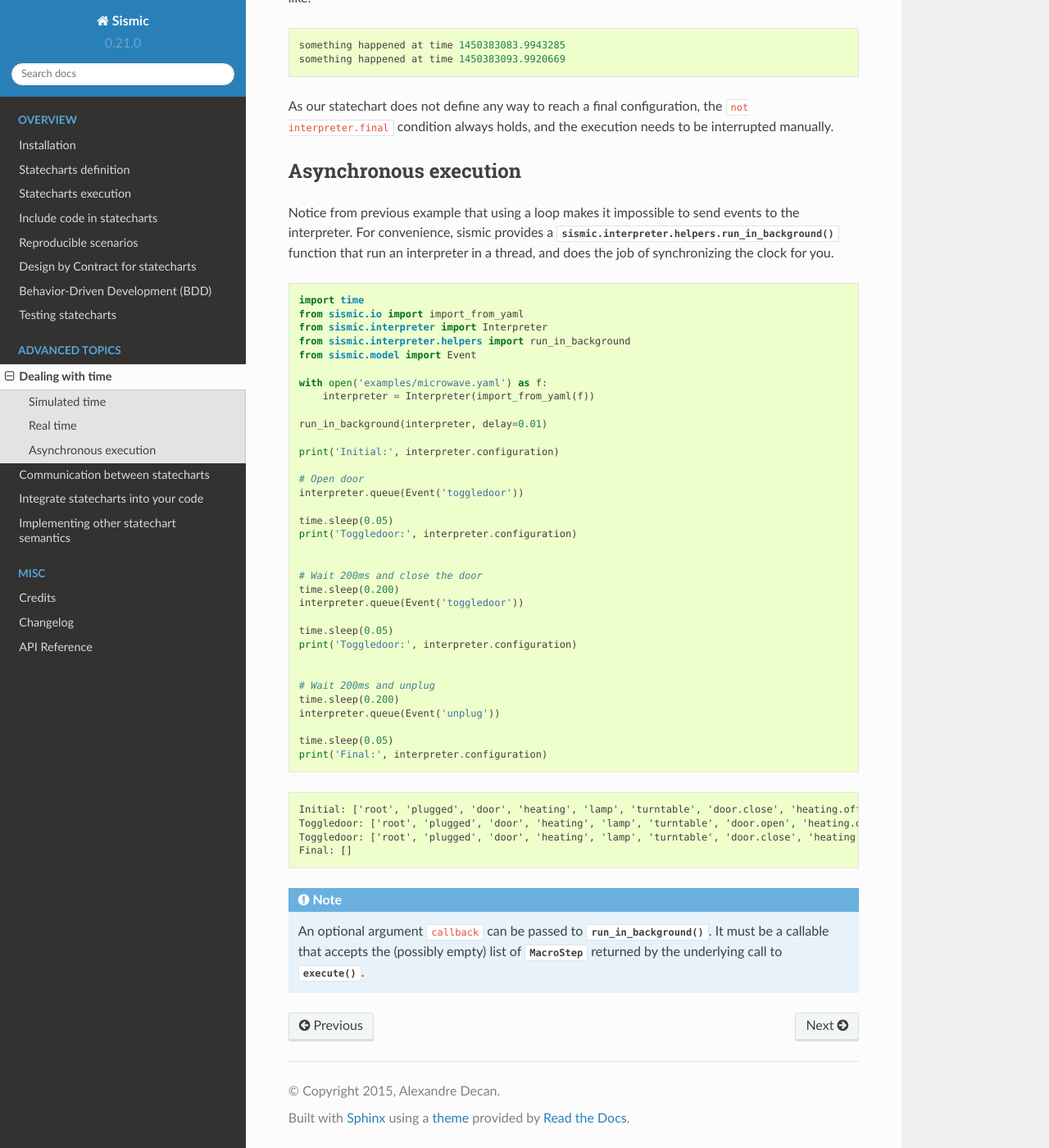
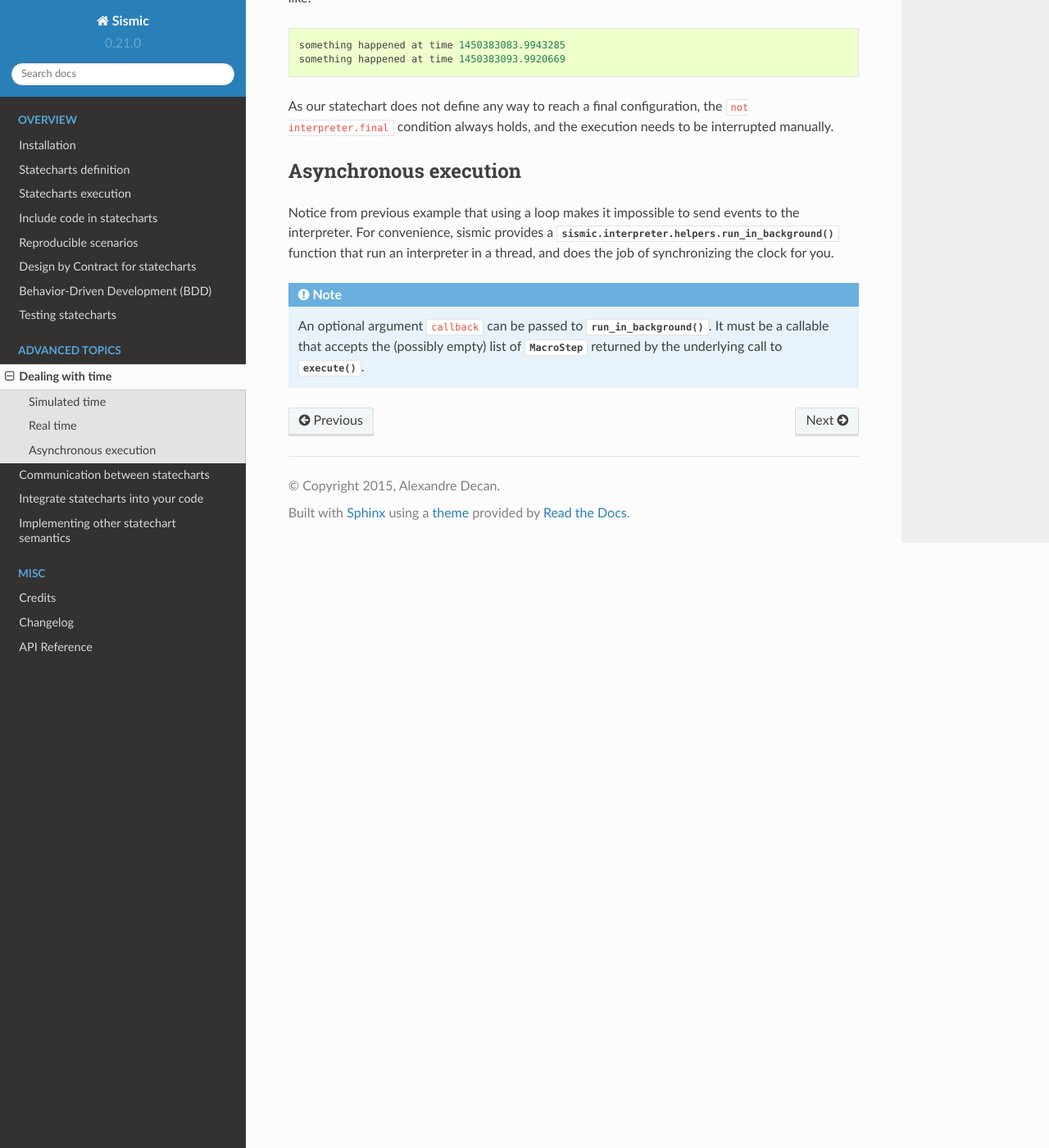
Before and after one commit to AlexandreDecan/sismic, a Sphinx documentation site: the page built from docs/advancedtopics/dealingtime.rst, in a window 1280 px wide and 1400 px high, scrolled down 3528 px. Shown: the whole window at 82% size. Built offline with Sphinx 7.4.7 and the Read the Docs theme 2.0.0, drawn with Linux system fonts in a browser that asks for light colours.

Commit message:
Microwave example

```diff
--- a/docs/advancedtopics/dealingtime.rst
+++ b/docs/advancedtopics/dealingtime.rst
@@ -213,49 +213,7 @@ Notice from previous example that using a loop makes it impossible to send event
 For convenience, sismic provides a :py:func:`sismic.interpreter.helpers.run_in_background`
 function that run an interpreter in a thread, and does the job of synchronizing the clock for you.
 
-.. testcode:: thread
 
-    import time
-    from sismic.io import import_from_yaml
-    from sismic.interpreter import Interpreter
-    from sismic.interpreter.helpers import run_in_background
-    from sismic.model import Event
-
-    with open('examples/microwave.yaml') as f:
-        interpreter = Interpreter(import_from_yaml(f))
-
-    run_in_background(interpreter, delay=0.01)
-
-    print('Initial:', interpreter.configuration)
-
-    # Open door
-    interpreter.queue(Event('toggledoor'))
-
-    time.sleep(0.05)
-    print('Toggledoor:', interpreter.configuration)
-
-
-    # Wait 200ms and close the door
-    time.sleep(0.200)
-    interpreter.queue(Event('toggledoor'))
-
-    time.sleep(0.05)
-    print('Toggledoor:', interpreter.configuration)
-
-
-    # Wait 200ms and unplug
-    time.sleep(0.200)
-    interpreter.queue(Event('unplug'))
-
-    time.sleep(0.05)
-    print('Final:', interpreter.configuration)
-
-.. testoutput:: thread
-
-    Initial: ['root', 'plugged', 'door', 'heating', 'lamp', 'turntable', 'door.close', 'heating.off', 'lamp.off', 'turntable.off']
-    Toggledoor: ['root', 'plugged', 'door', 'heating', 'lamp', 'turntable', 'door.open', 'heating.off', 'lamp.on', 'turntable.off']
-    Toggledoor: ['root', 'plugged', 'door', 'heating', 'lamp', 'turntable', 'door.close', 'heating.off', 'lamp.off', 'turntable.off']
-    Final: []
 
 .. note:: An optional argument ``callback`` can be passed to :py:func:`~sismic.interpreter.helpers.run_in_background`.
     It must be a callable that accepts the (possibly empty) list of :py:class:`~sismic.model.MacroStep` returned by
```
Also changed, not shown: docs/examples/microwave.yaml (+126 -81 lines), docs/examples/microwave_controller.yaml (deleted, +0 -133 lines), docs/examples/microwave.py (renamed from docs/examples/microwave_controller_gui.py).
